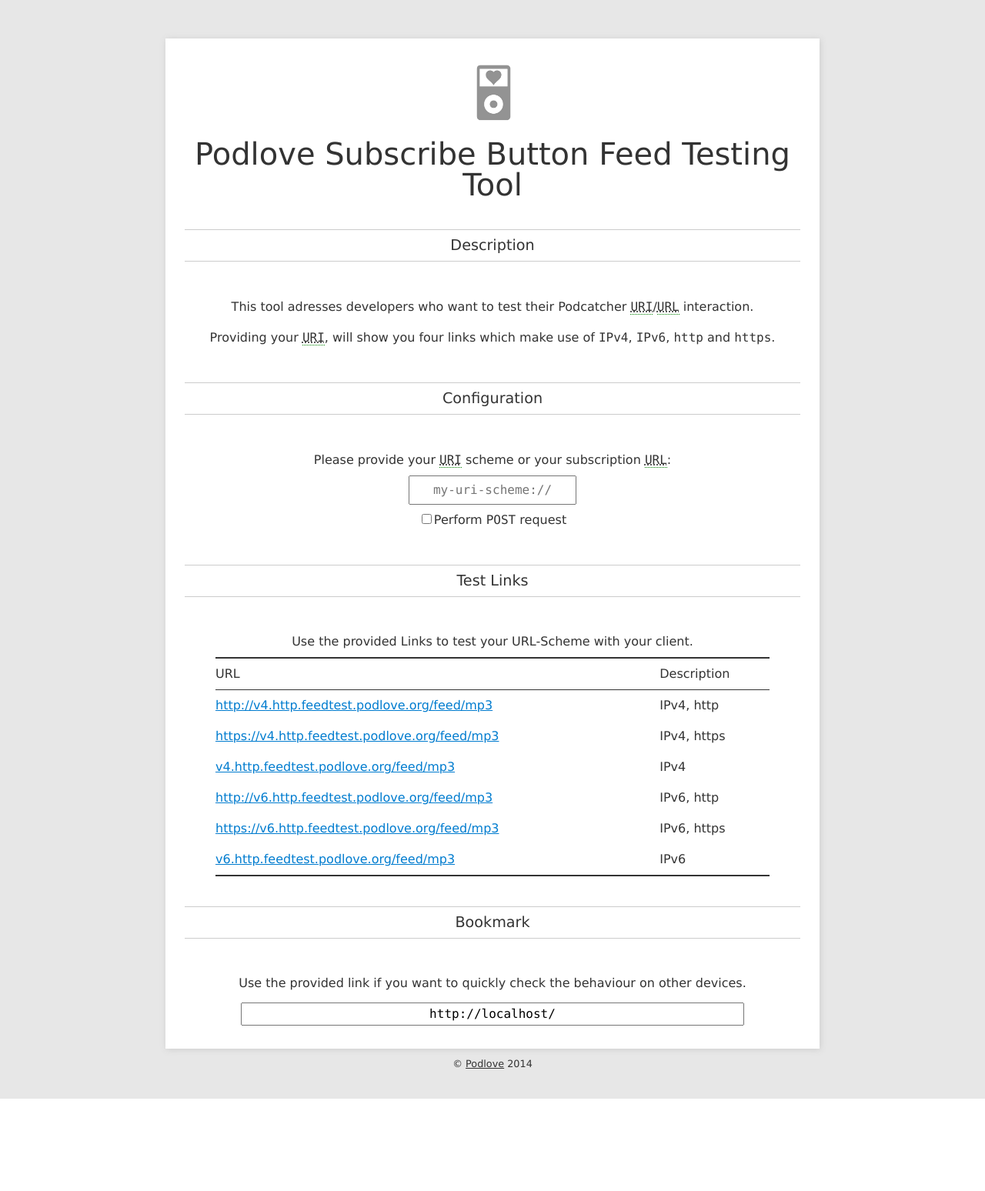
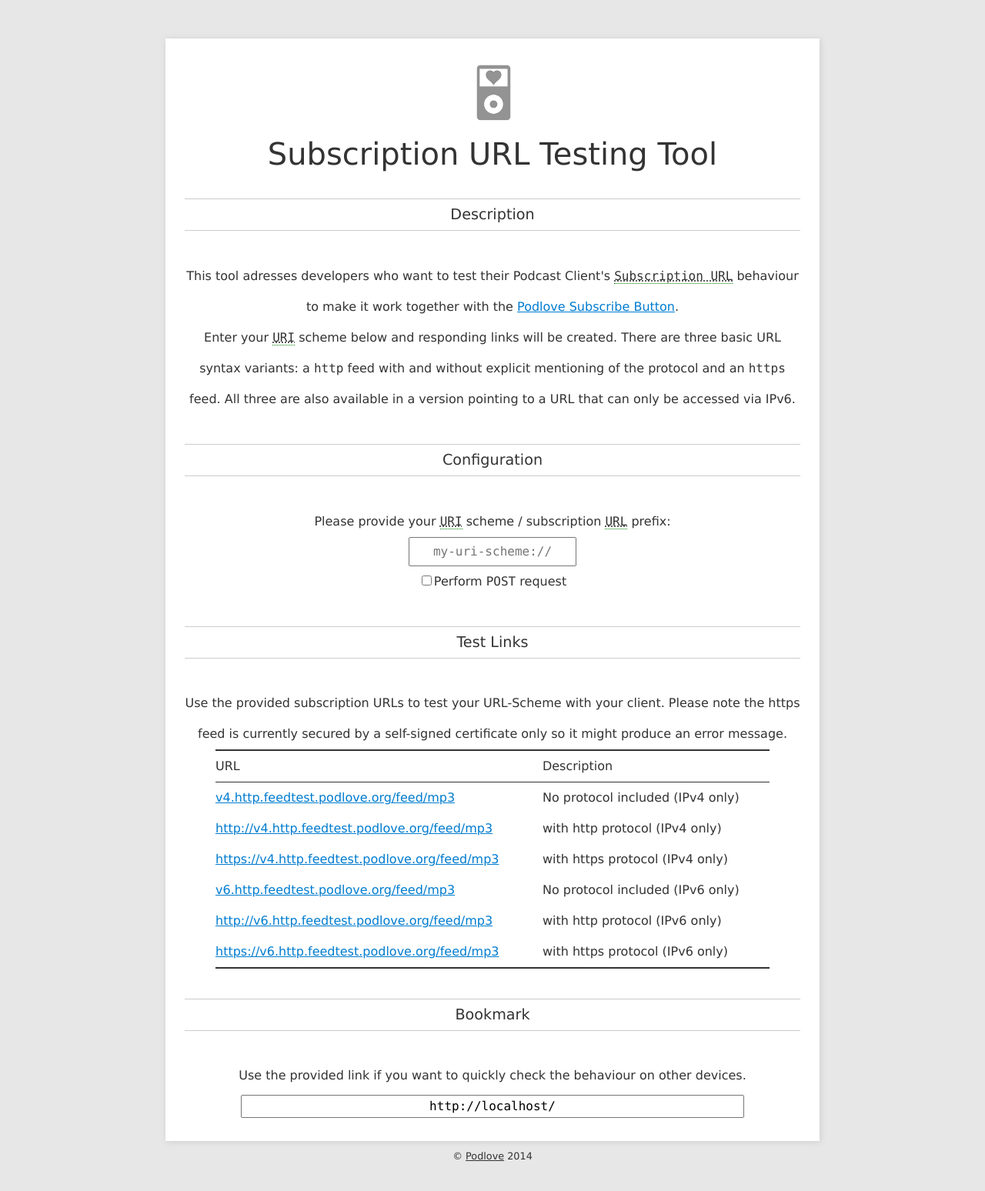
Before and after one commit to podlove/podlove-subscribe-button-testsite, a PHP site: page / in a window 1280 px wide. Shown: the whole page at 77% size. Before the commit the page ends 1428 px from the top, so only its background shows below. Run offline with PHP 8.4, Linux system fonts and the light colour scheme.

Commit message:
Text updates and feed order changed

```diff
--- a/index.php
+++ b/index.php
@@ -16,7 +16,7 @@
 <html lang='en'>
 <head>
 <meta charset='utf-8'>
-<title>Podlove Subscribe Button Feed Testing Tool</title>
+<title>Podlove Subscription URL Testing Tool</title>
 
 <link rel="stylesheet" type="text/css" href="stylesheets/screen.css">
 
@@ -26,15 +26,17 @@
 <body>
 <div id="wrapper">
 	<form name="podlove-button-feed-test" id="podlove-button-feed-test-form" method="POST">
-	<h1>Podlove Subscribe Button Feed Testing Tool</h1>
+	<h1>Subscription URL Testing Tool</h1>
 	<h2>Description</h2>
-	This tool adresses <strong>developers</strong> who want to test their Podcatcher <abbr title="Uniform Resource Identifier">URI</abbr>/<abbr title="Uniform Resource Locator">URL</abbr> interaction.
 	<p>
-		Providing your <abbr title="Uniform Resource Identifier">URI</abbr>, will show you four links which make use of <code>IPv4</code>, <code>IPv6</code>, <code>http</code> and <code>https</code>.
+	This tool adresses <strong>developers</strong> who want to test their Podcast Client's <abbr title="Uniform Resource Locator">Subscription URL</abbr> behaviour to make it work together with the <a href="http://podlove.org/podlove-subscribe-button/">Podlove Subscribe Button</a>.
+	</p>
+	<p>
+		Enter your <abbr title="Uniform Resource Identifier">URI</abbr> scheme below and responding links will be created. There are three basic URL syntax variants: a <code>http</code> feed with and without explicit mentioning of the protocol and an <code>https</code> feed. All three are also available in a version pointing to a URL that can only be accessed via IPv6.
 	</p>
 
 	<h2>Configuration</h2>
-	Please provide your <abbr title="Uniform Resource Identifier">URI</abbr> scheme or your subscription <abbr title="Uniform Resource Locator">URL</abbr>:
+	Please provide your <abbr title="Uniform Resource Identifier">URI</abbr> scheme / subscription <abbr title="Uniform Resource Locator">URL</abbr> prefix:
 	<p id="provide-uri">
 		<input name="provided" id="provided" placeholder="my-uri-scheme://" value="<?php echo ( ! empty($_GET['uri']) ? $_GET['uri'] : '' ); ?>" />
 	</p>
@@ -47,7 +49,9 @@
 	</p>
 
 	<h2>Test Links</h2>
-	Use the provided Links to test your URL-Scheme with your client.
+	<p>
+	Use the provided subscription URLs to test your URL-Scheme with your client. Please note the https feed is currently secured by a self-signed certificate only so it might produce an error message.
+	</p>
 	<table>
 		<thead>
 			<tr>
@@ -57,28 +61,28 @@
 		</thead>
 		<tbody>
 			<tr>
+				<td class="url-row" data-feed-url="<?php echo $host['ipv4']; ?>"><a href="https://<?php echo $host['ipv4']; ?>"><?php echo $host['ipv4']; ?></a></td>
+				<td>No protocol included (IPv4 only)</td>
+			</tr>
+			<tr>
 				<td class="url-row" data-feed-url="http://<?php echo $host['ipv4']; ?>"><a href="http://<?php echo $host['ipv4']; ?>">http://<?php echo $host['ipv4']; ?></a></td>
-				<td>IPv4, http</td>
+				<td>with http protocol (IPv4 only)</td>
 			</tr>
 			<tr>
 				<td class="url-row" data-feed-url="https://<?php echo $host['ipv4']; ?>"><a href="https://<?php echo $host['ipv4']; ?>">https://<?php echo $host['ipv4']; ?></a></td>
-				<td>IPv4, https</td>
+				<td>with https protocol (IPv4 only)</td>
 			</tr>
 			<tr>
-				<td class="url-row" data-feed-url="<?php echo $host['ipv4']; ?>"><a href="https://<?php echo $host['ipv4']; ?>"><?php echo $host['ipv4']; ?></a></td>
-				<td>IPv4</td>
+				<td class="url-row" data-feed-url="<?php echo $host['ipv6']; ?>"><a href="https://<?php echo $host['ipv6']; ?>"><?php echo $host['ipv6']; ?></a></td>
+				<td>No protocol included (IPv6 only)</td>
 			</tr>
 			<tr>
 				<td class="url-row" data-feed-url="http://<?php echo $host['ipv6']; ?>"><a href="http://<?php echo $host['ipv6']; ?>">http://<?php echo $host['ipv6']; ?></a></td>
-				<td>IPv6, http</td>
+				<td>with http protocol (IPv6 only)</td>
 			</tr>
 			<tr>
 				<td class="url-row" data-feed-url="https://<?php echo $host['ipv6']; ?>"><a href="https://<?php echo $host['ipv6']; ?>">https://<?php echo $host['ipv6']; ?></a></td>
-				<td>IPv6, https</td>
-			</tr>
-			<tr>
-				<td class="url-row" data-feed-url="<?php echo $host['ipv6']; ?>"><a href="https://<?php echo $host['ipv6']; ?>"><?php echo $host['ipv6']; ?></a></td>
-				<td>IPv6</td>
+				<td>with https protocol (IPv6 only)</td>
 			</tr>
 		</tbody>
 	</table>
```
